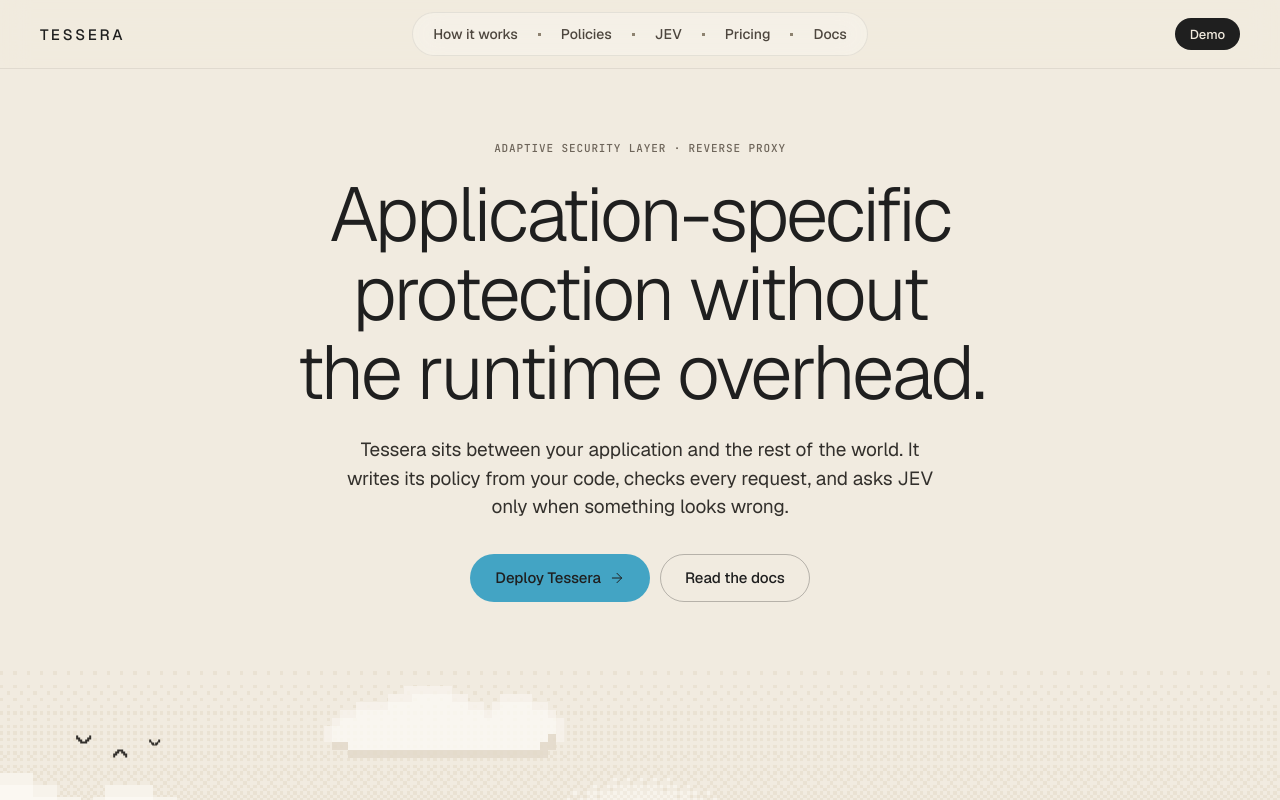
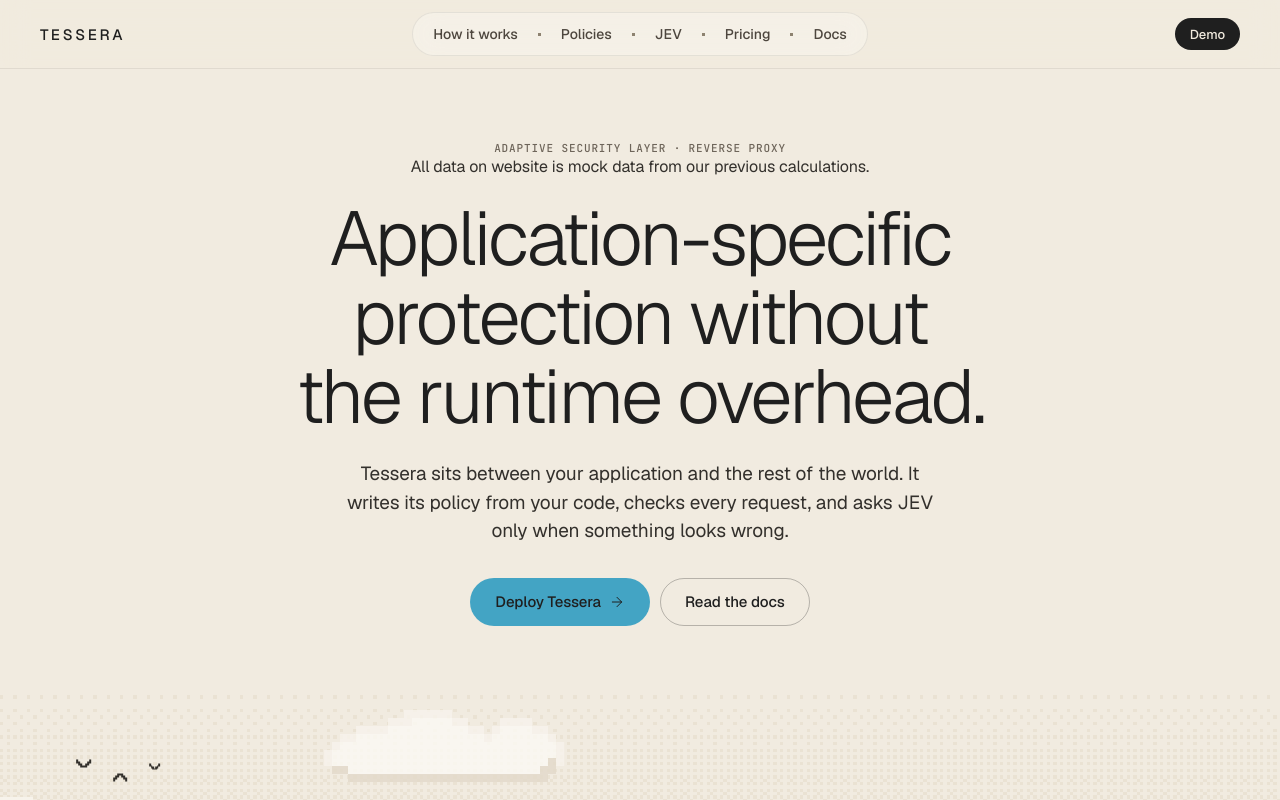
Before and after one commit to TegesSzmegesProxy/landing, a React (Vite) app: page / in a window 1280 px wide. Shown: the top 800 px of the page. Built offline with nearby package versions, Linux system fonts and the light colour scheme.

Commit message:
added mock data text on hero

```diff
--- a/src/components/Hero.tsx
+++ b/src/components/Hero.tsx
@@ -74,6 +74,7 @@
     <section id="top" className="relative overflow-hidden">
       <div className="relative z-[5] max-w-[980px] mx-auto px-6 pt-[72px] pb-14 text-center">
         <Eyebrow>{hero.eyebrow}</Eyebrow>
+        <p>All data on website is mock data from our previous calculations.</p>
         <h1 className="mt-5 font-sans text-[44px] lg:text-[76px] font-light leading-[1.04] tracking-[-0.035em] text-ink-900 text-balance">
           {hero.title}
         </h1>
```
